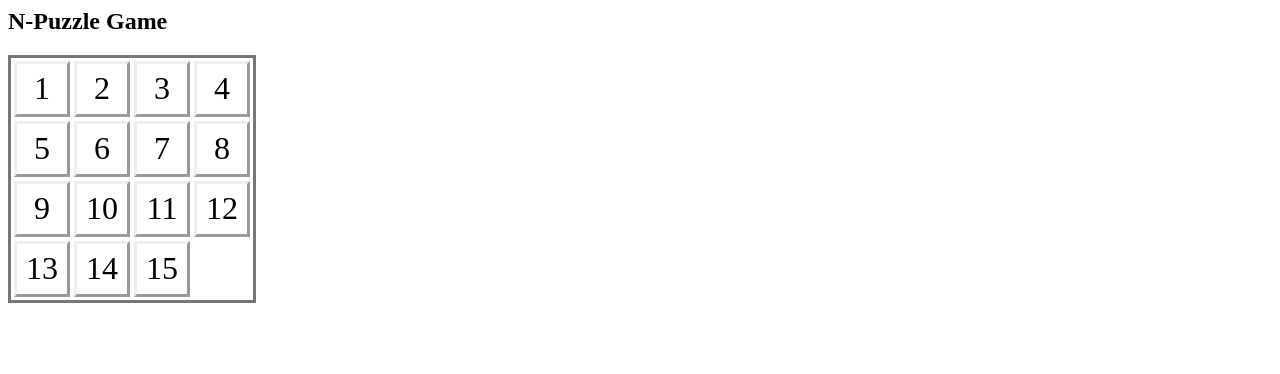
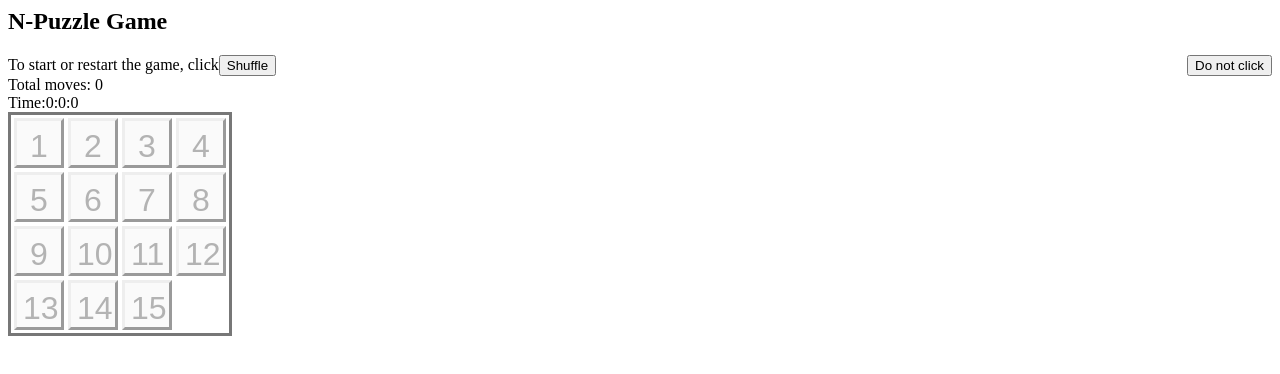
Before and after one commit to dryzhkov/n-puzzle, a React app: page / in a window 1280 px wide. Shown: the top 374 px of the page. Built offline with nearby package versions, Linux system fonts and the light colour scheme.

Commit message:
Functional game, UI kind of ugly

```diff
--- a/src/components/ActionBar.tsx
+++ b/src/components/ActionBar.tsx
@@ -1,14 +1,20 @@
 import * as React from 'react';
 import * as ReactDOM from 'react-dom';
+import { GameState } from './Game';
+import { Timer } from './Timer';
 
-class ActionBar extends React.Component<{}, {}> {
+export class ActionBar extends React.Component<IActionBarProps, {}> {
   render() {
     return (
       <div>
-
+        <span>To start or restart the game, click</span>
+        <button onClick={this.props.shuffleClick}>Shuffle</button>
+        <div>Total moves: {this.props.totalMoves}</div>
+        {
+          this.props.gameState === GameState.Complete && <div>Congrats. You won!!!</div>
+        }
+        <Timer gameState={this.props.gameState}></Timer>
       </div>
     );
   }
 }
-
-export default ActionBar;
--- a/src/components/Game.tsx
+++ b/src/components/Game.tsx
@@ -1,15 +1,147 @@
 import * as React from 'react';
 import * as ReactDOM from 'react-dom';
 import { PuzzleBoard } from './PuzzleBoard';
+import { ActionBar } from './ActionBar';
 
-export class Game extends React.Component<{}, {}> {
+export enum GameState {
+  NotStarted,
+  InProgress,
+  Complete
+}
+
+export class Game extends React.Component<{}, IGameState> {
   constructor(props) {
     super(props);
+    this.state = {
+      puzzlePieces: [
+        [1, 2, 3, 4],
+        [5, 6, 7, 8],
+        [9, 10, 11, 12],
+        [13, 14, 15, 0]
+      ],
+      gameState: GameState.NotStarted,
+      totalMoves: 0,
+      boardSize: 4
+    };
+
+    this.shuffle = this.shuffle.bind(this);
+    this.puzzlePieceClick = this.puzzlePieceClick.bind(this);
+    this.cheat = this.cheat.bind(this);
   }
+
+  private shuffle() {
+    const tempPieces = this.state.puzzlePieces.slice();
+    let m: number, n: number, temp: number;
+    for (let i = this.state.boardSize; i > 0; i--) {
+      for (let j = this.state.boardSize; j > 0; j--) {
+        m = Math.floor(Math.random() * i);
+        n = Math.floor(Math.random() * j);
+        temp = tempPieces[i - 1][j - 1];
+        tempPieces[i - 1][j -1] = tempPieces[m][n];
+        tempPieces[m][n] = temp;
+      }
+    }
+
+    this.setState({
+      puzzlePieces: tempPieces,
+      gameState: GameState.InProgress,
+      totalMoves: 0,
+      boardSize: this.state.boardSize
+    });
+  }
+
+  private puzzlePieceClick(id: number) {
+    const tempPieces = this.state.puzzlePieces.slice()
+    if (this.movePiece(id, tempPieces)) {
+      // successfully moved piece, update state
+
+      this.setState({
+        puzzlePieces: tempPieces,
+        gameState: this.isGameOver() ? GameState.Complete : GameState.InProgress,
+        totalMoves: ++this.state.totalMoves,
+        boardSize: this.state.boardSize
+      });
+    }
+  }
+
+  private movePiece(id: number, pieces: number[][]): boolean {
+    // find current location in the board
+    let x = -1, y = -1;
+    for (let i = 0; i < this.state.boardSize; i++) {
+      for (let j = 0; j < this.state.boardSize; j++) {
+        if (id === pieces[i][j]) {
+          x = i;
+          y = j;
+        }
+      }
+    }
+
+    if (x > -1) {
+      if (y - 1 >= 0 && pieces[x][y-1] === 0) {
+        // move up
+        pieces[x][y-1] = pieces[x][y];
+        pieces[x][y] = 0;
+        return true;
+      } else if (y + 1 >= 0 && pieces[x][y+1] === 0) {
+        // move down
+        pieces[x][y+1] = pieces[x][y];
+        pieces[x][y] = 0;
+        return true;
+      } else if (x - 1 >= 0 && pieces[x-1][y] === 0) {
+        // move left
+        pieces[x-1][y] = pieces[x][y];
+        pieces[x][y] = 0;
+        return true;
+      } else if (x + 1 >= 0 && pieces[x+1][y] === 0) {
+        // move right
+        pieces[x+1][y] = pieces[x][y];
+        pieces[x][y] = 0;
+        return true;
+      }
+    }
+
+    return false;
+  }
+
+  private isGameOver(): boolean {
+    let prev = 0;
+    for (let i = 0; i < this.state.boardSize; i++) {
+      for (let j = 0; j < this.state.boardSize; j++) {
+        if (i === this.state.boardSize - 1
+            && j === this.state.boardSize - 1) {
+            return this.state.puzzlePieces[i][j] === 0;
+        } else {
+          if (this.state.puzzlePieces[i][j] <= prev) {
+            return false;
+          } else {
+            prev = this.state.puzzlePieces[i][j];
+          }
+        }
+      }
+    }
+    return true;
+  }
+
+  private cheat() {
+    this.setState({
+      puzzlePieces: [
+        [1, 2, 3, 4],
+        [5, 6, 7, 8],
+        [9, 10, 11, 12],
+        [13, 14, 15, 0]
+      ],
+      gameState: GameState.Complete,
+      totalMoves: 1,
+      boardSize: 4
+    });
+  }
+
   render() {
     return (
       <div>
-        <PuzzleBoard></PuzzleBoard>
+        <button style={{float: 'right'}} onClick={this.cheat}>Do not click</button>
+        <ActionBar totalMoves={this.state.totalMoves} shuffleClick={this.shuffle} gameState={this.state.gameState}></ActionBar>
+        <PuzzleBoard puzzlePieces={this.state.puzzlePieces} pieceClick={this.puzzlePieceClick} gameState={this.state.gameState}></PuzzleBoard>
       </div>
     );
   }
--- a/src/components/PuzzleBoard.tsx
+++ b/src/components/PuzzleBoard.tsx
@@ -2,27 +2,21 @@ import * as React from 'react';
 import * as ReactDOM from 'react-dom';
 import { PuzzlePiece } from './PuzzlePiece';
 
-export class PuzzleBoard extends React.Component<{}, {}> {
-  private pieces = [
-    [1, 2, 3, 4],
-    [5, 6, 7, 8],
-    [9, 10, 11, 12],
-    [13, 14, 15, 0]
-  ];
+export class PuzzleBoard extends React.Component<IPuzzleBoardProps, {}> {
   render() {
     return (
       <div>
         <table style={{border: '3px solid #777'}}>
           <tbody>
             {
-              this.pieces.map((row,i) => {
+              this.props.puzzlePieces.map((row,i) => {
               return <tr key={i}>
                 {
                   row.map((col, j) =>
                     <td key={j}>
                       {
                         col > 0 &&
-                        <PuzzlePiece piece={col}></PuzzlePiece>
+                        <PuzzlePiece piece={col} pieceClick={this.props.pieceClick} gameState={this.props.gameState}></PuzzlePiece>
                       }
                     </td>
                   )
--- a/src/components/PuzzlePiece.tsx
+++ b/src/components/PuzzlePiece.tsx
@@ -2,24 +2,33 @@
 
 import * as React from 'react';
 import * as ReactDOM from 'react-dom';
+import { GameState } from './Game';
 
 export class PuzzlePiece extends React.Component<IPuzzlePieceProps, {}> {
+  constructor(props) {
+    super(props);
+    this.click = this.click.bind(this);
+  }
+
+  private click() {
+    this.props.pieceClick(this.props.piece);
+  }
 
   render() {
-    const label = this.props.piece;
     const divStyle = {
       border: '3px outset',
       width: '50px',
       height: '50px',
       fontSize: '2rem',
       lineHeight: '3rem',
-      textAlign: 'center'
+      textAlign: 'center',
+      cursor: 'pointer'
     };
 
     return (
-      <div style={divStyle}>
-        { label }
-      </div>
+      <button style={divStyle} onClick={this.click} disabled={this.props.gameState !== GameState.InProgress}>
+        { this.props.piece }
+      </button>
     );
   }
 }
--- /dev/null
+++ b/src/components/Timer.tsx
@@ -0,0 +1,56 @@
+import * as React from 'react';
+import * as ReactDOM from 'react-dom';
+import { GameState } from './Game';
+
+interface ITimerState {
+  hours: number;
+  minutes: number;
+  seconds: number;
+}
+
+export class Timer extends React.Component<ITimerProps, ITimerState> {
+  private secondsElapsed;
+  private timeoutHandler;
+  constructor(props) {
+    super(props);
+    this.secondsElapsed = 0;
+    this.state = {
+      hours: 0,
+      minutes: 0,
+      seconds: 0
+    };
+  }
+
+  componentWillUpdate(nextProps: ITimerProps) {
+    if (nextProps.gameState === GameState.InProgress) {
+      if (!this.timeoutHandler) {
+        this.timeoutHandler = setInterval(() => {
+          ++this.secondsElapsed;
+
+          this.setState({
+            hours: Math.floor(this.secondsElapsed / 3600),
+            minutes: Math.floor(this.secondsElapsed / 60),
+            seconds: this.secondsElapsed % 60
+          });
+        }, 1000);
+      }
+    } else if (nextProps.gameState === GameState.Complete) {
+      clearTimeout(this.timeoutHandler);
+      this.timeoutHandler = null;
+      this.secondsElapsed = 0;
+    }
+  }
+
+  render() {
+    return (
+      <div>
+        Time:
+        <label>{this.state.hours}</label>
+        :
+        <label>{this.state.minutes}</label>
+        :
+        <label>{this.state.seconds}</label>
+      </div>
+    );
+  }
+};
--- a/src/index.tsx
+++ b/src/index.tsx
@@ -1,6 +1,5 @@
 import * as React from 'react';
 import * as ReactDOM from 'react-dom';
 import {Game} from './components/Game';
-import {DateTimeButton} from './components/DateTimeButton';
 
 ReactDOM.render(<Game />, document.getElementById('root'));
```
Also changed, not shown: src/components/DateTimeButton.tsx (deleted, +0 -30 lines), src/interfaces.d.ts (+26 -0 lines), 1 other file (tests, documents, lock files or other folders).
